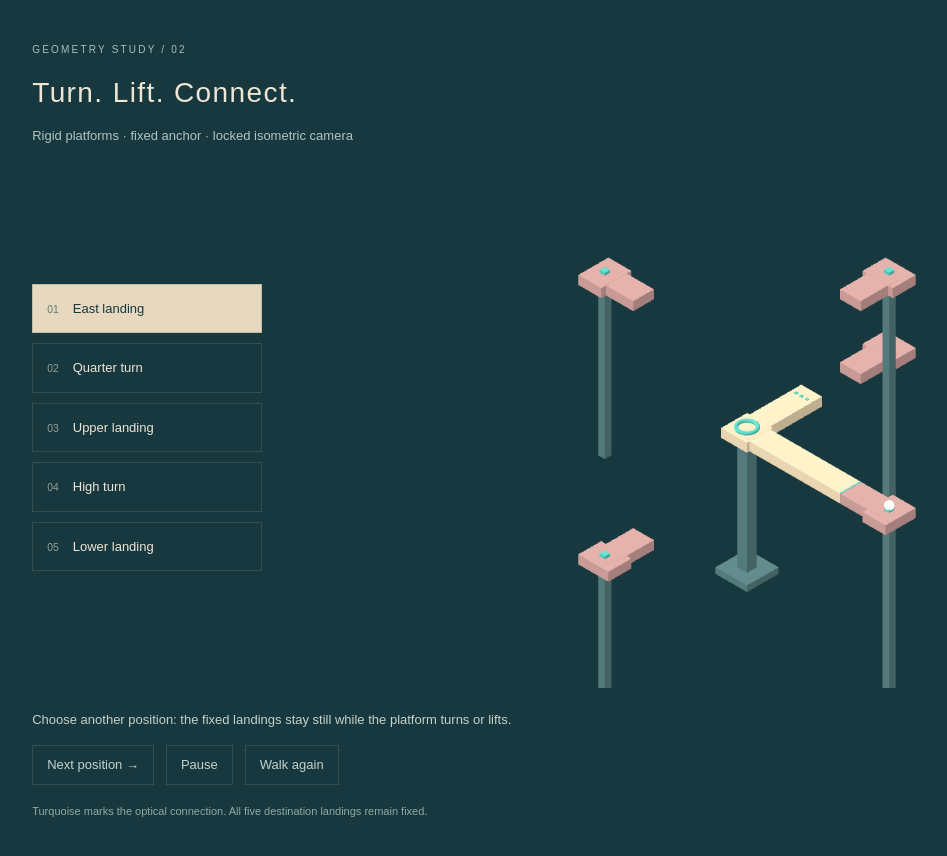
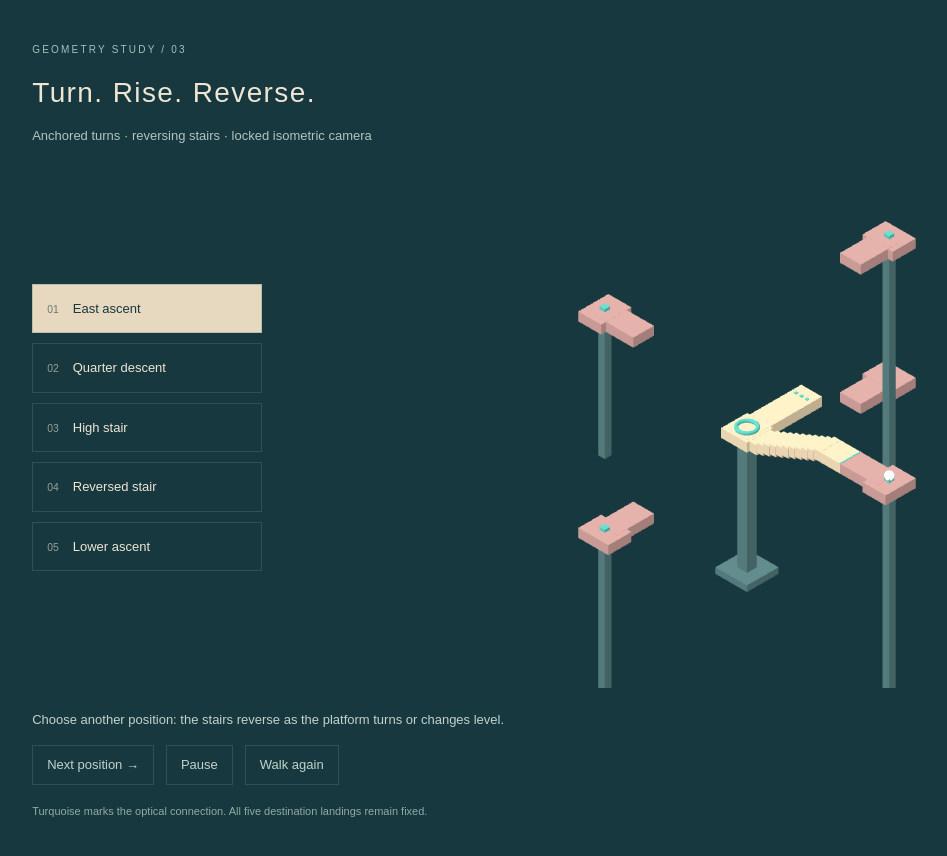
Before and after one commit to KeshavSree/personalwebsite, a Next.js app in the folder personalwebsite/: page / in a window 1280 px wide. Shown: the whole page, without its empty margins (19-966 px from the left). Built offline with nearby package versions, Linux system fonts and the light colour scheme; a web font is replaced by a local one.

Commit message:
Combine anchored platform motion with reversing stair flights

```diff
--- a/personalwebsite/scripts/check-platforms.mjs
+++ b/personalwebsite/scripts/check-platforms.mjs
@@ -5,7 +5,7 @@ import { OrthographicCamera, Vector3 } from 'three';
 
 const source=readFileSync(new URL('../src/app/monument/platformGeometry.ts',import.meta.url),'utf8');
 const code=ts.transpileModule(source,{compilerOptions:{module:ts.ModuleKind.ESNext}}).outputText;
-const {ARM_LENGTH,platformConfigurations:configs,armPoint,dockPoint,travelerPoint,platformMotion}=await import(`data:text/javascript;base64,${Buffer.from(code).toString('base64')}`);
+const {ARM_LENGTH,STAIR_COUNT,platformConfigurations:configs,armPoint,dockPoint,travelerPoint,platformMotion}=await import(`data:text/javascript;base64,${Buffer.from(code).toString('base64')}`);
 const camera=new OrthographicCamera(-7,7,7,-7,.1,100);
 camera.position.set(14,14,14);camera.lookAt(0,0,0);camera.updateMatrixWorld();
 const screen=p=>new Vector3(...p).project(camera);
@@ -28,11 +28,13 @@ for(const from of configs)for(const to of configs){
     const p=platformMotion(from,to,i/120);
     const pivot=armPoint(p,0),end=armPoint(p,ARM_LENGTH);
     assert.ok(Math.abs(pivot[0])===0);assert.ok(Math.abs(pivot[2])===0,'Pivot never moves sideways');
-    assert.ok(Math.abs(new Vector3(...pivot).distanceTo(new Vector3(...end))-ARM_LENGTH)<1e-12,'Rigid arm cannot stretch');
+    assert.ok(Math.abs(Math.hypot(end[0]-pivot[0],end[2]-pivot[2])-ARM_LENGTH)<1e-12,'Platform run cannot stretch');
+    assert.ok(Math.abs(p.rise)/STAIR_COUNT<.3,'Adjacent treads must overlap vertically');
+    assert.ok(Math.abs(end[1]-pivot[1]-p.rise)<1e-12,'Stair flight must meet the elevated end landing');
     assert.deepEqual(configs.map((_,j)=>dockPoint(j)),fixedDocks,'Destination landings cannot track the moving endpoint');
     samples++;
   }
   const final=platformMotion(from,to,1);
   assert.ok(new Vector3(...armPoint(final,ARM_LENGTH)).distanceTo(new Vector3(...armPoint(to,ARM_LENGTH)))<1e-12);
 }
-console.log(`PASS: 5 depth-separated docks, full-face projection alignment, continuous traveler, ${samples} rigid-body samples across 20 transitions.`);
+console.log(`PASS: 5 depth-separated docks, full-face projection alignment, continuous traveler, ${samples} turn/lift/stair samples across 20 transitions.`);
--- a/personalwebsite/src/app/monument/IllusionPrototype.tsx
+++ b/personalwebsite/src/app/monument/IllusionPrototype.tsx
@@ -2,7 +2,7 @@
 
 import { useEffect, useRef, useState } from "react";
 import * as THREE from "three";
-import { ARM_LENGTH, dockPoint, platformConfigurations as configurations, platformMotion, smooth, travelerPoint, type PlatformPose } from "./platformGeometry";
+import { ARM_LENGTH, STAIR_START, STAIR_RUN, STAIR_COUNT, dockPoint, platformConfigurations as configurations, platformMotion, smooth, travelerPoint, type PlatformPose } from "./platformGeometry";
 import "./illusion.css";
 
 export default function IllusionPrototype() {
@@ -40,7 +40,10 @@ export default function IllusionPrototype() {
       const m=new THREE.Mesh(box,material); m.position.set(x,y,z);m.scale.set(w,h,d);parent.add(m);return m;
     };
     const platform=new THREE.Group();root.add(platform);
-    const arm=mesh(platform,ARM_LENGTH/2,-.15,0,ARM_LENGTH,.3,.72,cream);
+    mesh(platform,STAIR_START/2,-.15,0,STAIR_START,.3,.72,cream);
+    const stairEnd=STAIR_START+STAIR_RUN;
+    const arm=mesh(platform,(stairEnd+ARM_LENGTH)/2,-.15,0,ARM_LENGTH-stairEnd,.3,.72,cream);
+    const treads=Array.from({length:STAIR_COUNT},(_,i)=>mesh(platform,STAIR_START+(i+.5)*STAIR_RUN/STAIR_COUNT,-.15,0,STAIR_RUN/STAIR_COUNT+.004,.3,.72,[pink,pink,cream,cream,cream,cream]));
     mesh(platform,0,-.15,-.95,.72,.3,2.6,cream);
     mesh(platform,0,-.15,0,.9,.3,.9,cream);
     const spindle=mesh(root,0,-2.4,0,.34,4.8,.34,support);
@@ -79,7 +82,7 @@ export default function IllusionPrototype() {
       const to=configurations[target];
       const rotating=Math.abs(Math.sin((to.angle-current.angle)/2))>.001;
       const lifting=Math.abs(to.height-current.height)>.001;
-      setStatus(rotating && lifting?"Turning around the anchor while changing level…":rotating?"Quarter-turn around the fixed anchor…":to.height>current.height?"Rising toward the upper landing…":"Lowering toward the next landing…");
+      setStatus(rotating && lifting?"Turning around the anchor while the stairs change direction…":rotating?"Quarter-turn around the fixed anchor…":to.height>current.height?"Rising toward the upper landing…":"Lowering toward the next landing…");
     };
     renderer.setAnimationLoop((time:number)=>{
       const dt=Math.min((time-lastTime)/1000,.05);lastTime=time;
@@ -103,10 +106,12 @@ export default function IllusionPrototype() {
           if(t===1){dock=target;phase="walking";elapsed=0;setStatus("Connected. The marker crosses to a landing at a different physical height.");}
         }else if(phase==="walking"){
           distance=(ARM_LENGTH+1.35)*smooth(Math.min(1,elapsed/3.5));
-          if(elapsed>=3.5){phase="rest";setStatus("Choose another position: the fixed landings stay still while the platform turns or lifts.");}
+          if(elapsed>=3.5){phase="rest";setStatus("Choose another position: the stairs reverse as the platform turns or changes level.");}
         }
       }
       platform.position.y=current.height;platform.rotation.y=current.angle;
+      arm.position.y=current.rise-.15;
+      treads.forEach((tread,i)=>{tread.position.y=current.rise*(i+1)/STAIR_COUNT-.15;});
       spindle.scale.y=current.height+4.15;spindle.position.y=-4.3+spindle.scale.y/2;
       const aligned=phase!=="moving";
       // Remove only mating end caps after docking; the full solid is visible
@@ -125,7 +130,7 @@ export default function IllusionPrototype() {
   },[]);
   const choose=(i:number)=>{selection.current=i;setSelected(i);};
   return <div className="illusion-lab">
-    <header><span>GEOMETRY STUDY / 02</span><h1>Turn. Lift. Connect.</h1><p>Rigid platforms · fixed anchor · locked isometric camera</p></header>
+    <header><span>GEOMETRY STUDY / 03</span><h1>Turn. Rise. Reverse.</h1><p>Anchored turns · reversing stairs · locked isometric camera</p></header>
     <nav aria-label="Platform configurations">{configurations.map((c,i)=><button key={c.name} aria-pressed={selected===i} onClick={()=>choose(i)}><small>0{i+1}</small>{c.name}</button>)}</nav>
     <div className="illusion-stage" ref={host} role="img" aria-label={`Rotating and lifting platform: ${configurations[selected].name}`}>{failed&&<p>WebGL is unavailable in this browser.</p>}</div>
     <footer><p aria-live="polite">{status}</p><div><button onClick={()=>choose((selected+1)%5)}>Next position →</button><button onClick={()=>{paused.current=!paused.current;setPaused(paused.current);}}>{isPaused?"Resume":"Pause"}</button><button onClick={()=>{walkRequest.current++;}}>Walk again</button></div><small>Turquoise marks the optical connection. All five destination landings remain fixed.</small></footer>
--- a/personalwebsite/src/app/monument/platformGeometry.ts
+++ b/personalwebsite/src/app/monument/platformGeometry.ts
@@ -1,14 +1,21 @@
-export type PlatformPose = { angle: number; height: number };
+export type PlatformPose = { angle: number; height: number; rise: number };
 export const ARM_LENGTH = 3.6;
+export const STAIR_START = .7;
+export const STAIR_RUN = 2.2;
+export const STAIR_COUNT = 10;
+export function stairHeight(pose: PlatformPose, distance: number) {
+  const t=Math.max(0,Math.min(1,(distance-STAIR_START)/STAIR_RUN));
+  return pose.rise*Math.ceil(t*STAIR_COUNT)/STAIR_COUNT;
+}
 export const platformConfigurations = [
-  { name: "East landing", angle: 0, height: 0, depth: 1.6 },
-  { name: "Quarter turn", angle: Math.PI / 2, height: 0, depth: -1.4 },
-  { name: "Upper landing", angle: Math.PI / 2, height: 2.2, depth: 1.2 },
-  { name: "High turn", angle: Math.PI, height: 2.2, depth: -.9 },
-  { name: "Lower landing", angle: Math.PI * 1.5, height: -1.4, depth: 1.2 },
+  { name: "East ascent", angle: 0, height: 0, rise: .9, depth: 1.6 },
+  { name: "Quarter descent", angle: Math.PI / 2, height: 0, rise: -.9, depth: -1.4 },
+  { name: "High stair", angle: Math.PI / 2, height: 2.2, rise: 1.1, depth: 1.2 },
+  { name: "Reversed stair", angle: Math.PI, height: 2.2, rise: -1.1, depth: -.9 },
+  { name: "Lower ascent", angle: Math.PI * 1.5, height: -1.4, rise: .8, depth: 1.2 },
 ];
 export function armPoint(pose: PlatformPose, distance: number): [number,number,number] {
-  return [Math.cos(pose.angle)*distance, pose.height, -Math.sin(pose.angle)*distance];
+  return [Math.cos(pose.angle)*distance, pose.height+stairHeight(pose,distance), -Math.sin(pose.angle)*distance];
 }
 export function dockPoint(index: number, distance = 0): [number,number,number] {
   const config = platformConfigurations[index];
@@ -23,5 +30,5 @@ export function nearestAngle(from: number, to: number) {
 export const smooth = (t: number) => { const x=Math.max(0,Math.min(1,t)); return x*x*(3-2*x); };
 export function platformMotion(from: PlatformPose, to: PlatformPose, progress: number): PlatformPose {
   const turn=smooth(progress/.85), lift=smooth((progress-.12)/.88);
-  return { angle:from.angle+(nearestAngle(from.angle,to.angle)-from.angle)*turn, height:from.height+(to.height-from.height)*lift };
+  return { angle:from.angle+(nearestAngle(from.angle,to.angle)-from.angle)*turn, height:from.height+(to.height-from.height)*lift, rise:from.rise+(to.rise-from.rise)*smooth((progress-.2)/.8) };
 }
```
